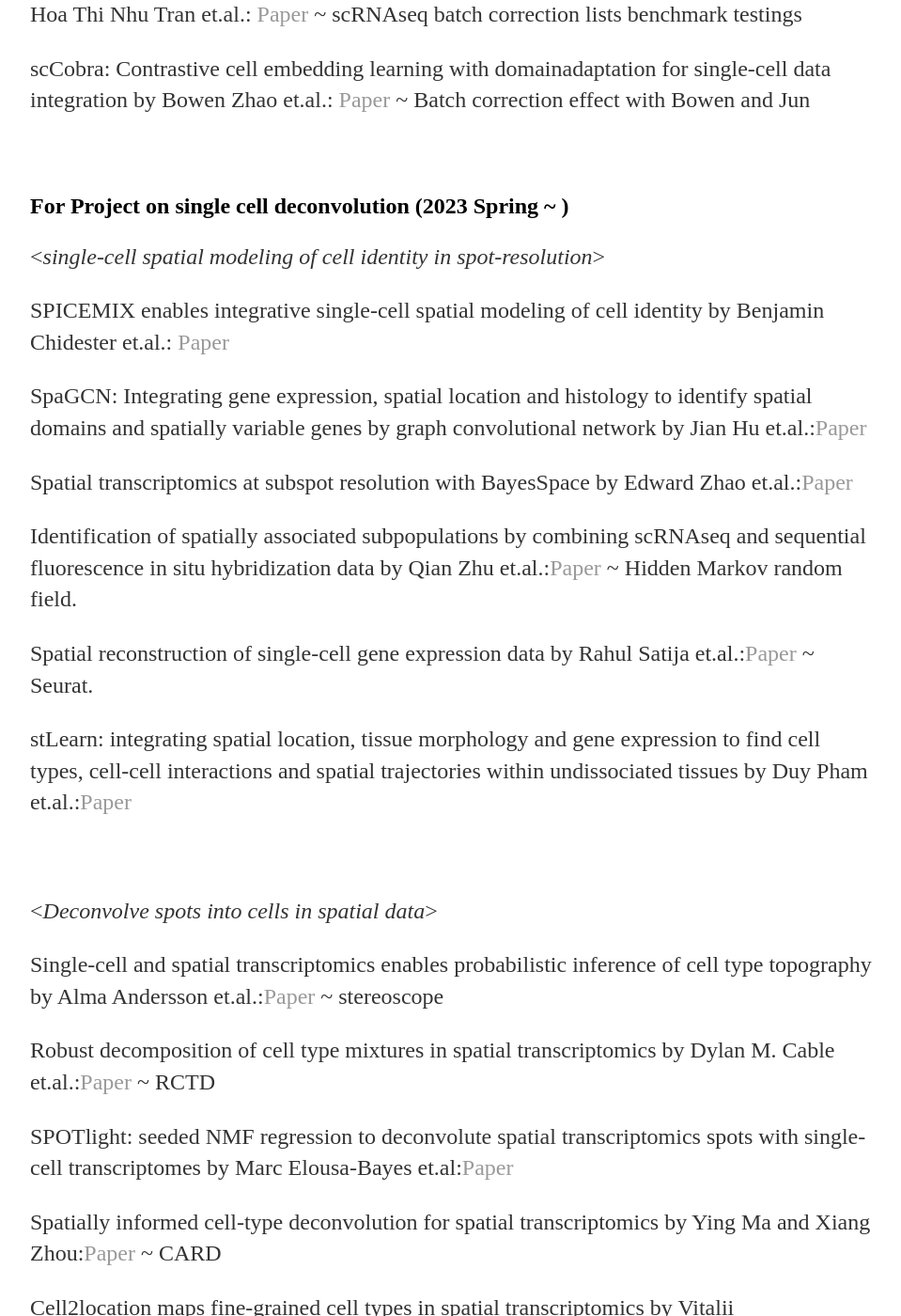
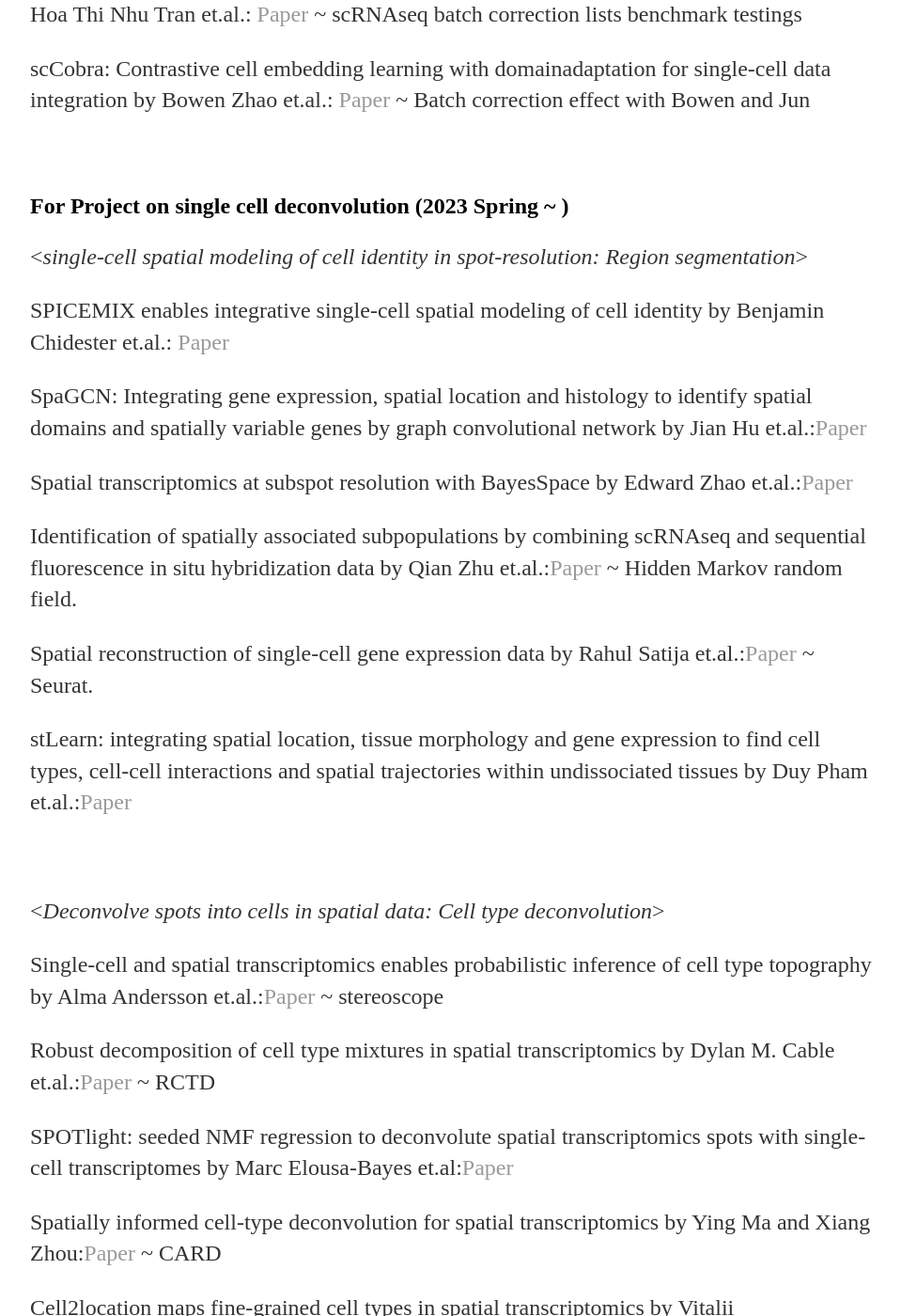
Before and after one commit to yjkweon24/yjkweon24.github.io, a Jekyll site: the page built from _posts/2019-03-16-Academic.md, in a window 1280 px wide and 1400 px high, scrolled down 3042 px. Shown: the whole window at 94% size, without its empty margins (160-1119 px from the left). Built offline with Jekyll 4.4.1, drawn with Linux system fonts in a browser that asks for light colours.

Commit message:
Update 2019-03-16-Academic.md

```diff
--- a/_posts/2019-03-16-Academic.md
+++ b/_posts/2019-03-16-Academic.md
@@ -75,7 +75,7 @@
 
 ## For Project on single cell deconvolution (2023 Spring ~ )
 
-<*single-cell spatial modeling of cell identity in spot-resolution*>
+<*single-cell spatial modeling of cell identity in spot-resolution: Region segmentation*>
 
 SPICEMIX enables integrative single-cell spatial modeling of cell identity by Benjamin Chidester et.al.: [Paper](https://www.nature.com/articles/s41588-022-01256-z)
 
@@ -91,7 +91,7 @@
 
 <br>
 
-<*Deconvolve spots into cells in spatial data*>
+<*Deconvolve spots into cells in spatial data: Cell type deconvolution*>
 
 Single-cell and spatial transcriptomics enables probabilistic inference of cell type topography by Alma Andersson et.al.:[Paper](https://www.nature.com/articles/s42003-020-01247-y) ~ stereoscope
 
```
